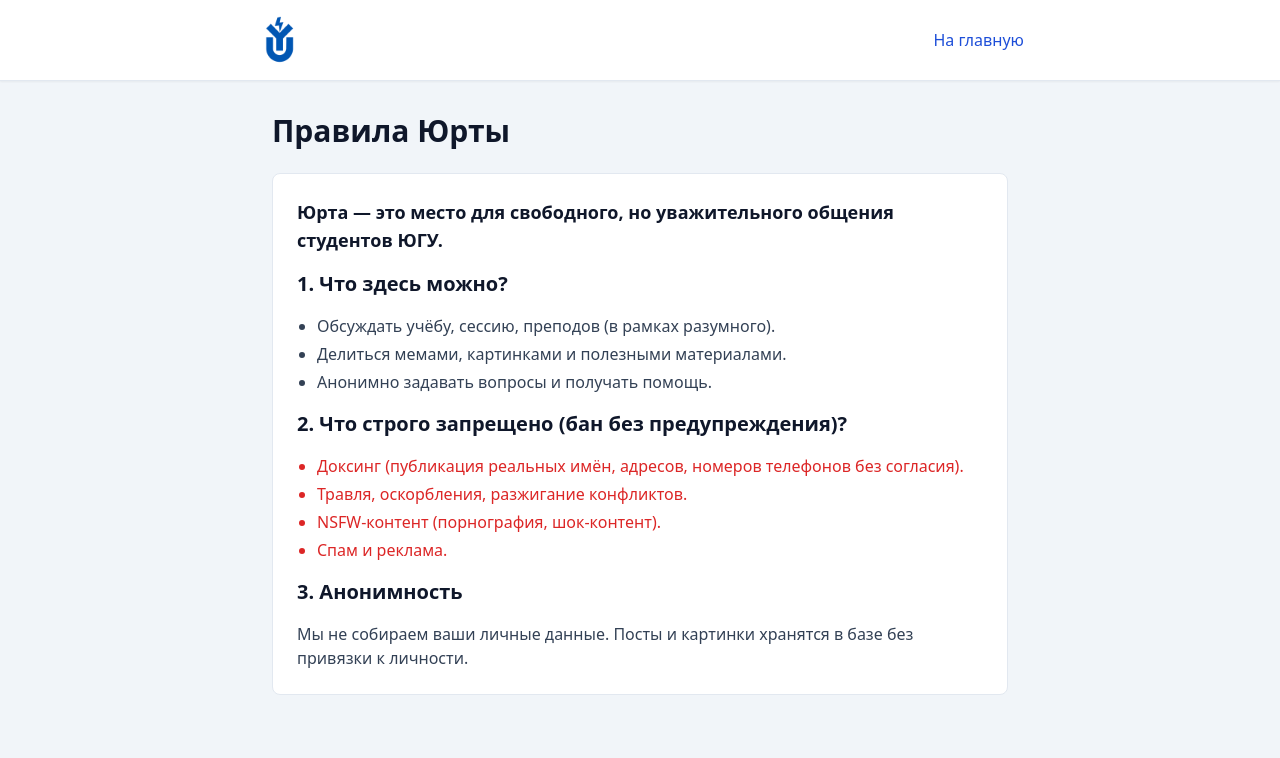
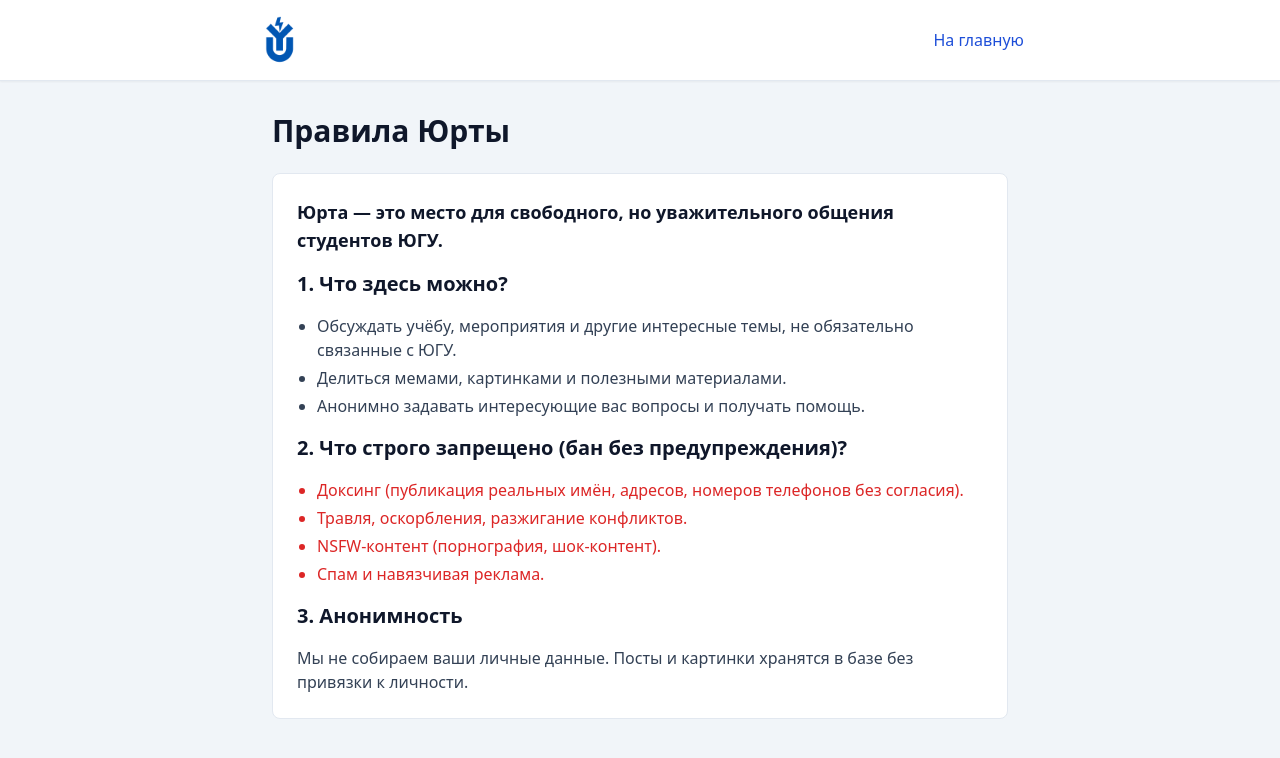
Before and after one commit to Maratico228/Y.U.R.T.A, a Next.js app: page /rules in a window 1280 px wide. Shown: the top 758 px of the page. Built offline with nearby package versions, Linux system fonts and the light colour scheme.

Commit message:
Update page.tsx

```diff
--- a/app/rules/page.tsx
+++ b/app/rules/page.tsx
@@ -31,9 +31,9 @@ export default function Rules() {
 
           <h2 className="text-xl font-bold mt-4 text-slate-900 dark:text-white">1. Что здесь можно?</h2>
           <ul className="list-disc pl-5 space-y-1">
-            <li>Обсуждать учёбу, сессию, преподов (в рамках разумного).</li>
+            <li>Обсуждать учёбу, мероприятия и другие интересные темы, не обязательно связанные с ЮГУ.</li>
             <li>Делиться мемами, картинками и полезными материалами.</li>
-            <li>Анонимно задавать вопросы и получать помощь.</li>
+            <li>Анонимно задавать интересующие вас вопросы и получать помощь.</li>
           </ul>
 
           <h2 className="text-xl font-bold mt-4 text-slate-900 dark:text-white">2. Что строго запрещено (бан без предупреждения)?</h2>
@@ -41,7 +41,7 @@ export default function Rules() {
             <li>Доксинг (публикация реальных имён, адресов, номеров телефонов без согласия).</li>
             <li>Травля, оскорбления, разжигание конфликтов.</li>
             <li>NSFW-контент (порнография, шок-контент).</li>
-            <li>Спам и реклама.</li>
+            <li>Спам и навязчивая реклама.</li>
           </ul>
 
           <h2 className="text-xl font-bold mt-4 text-slate-900 dark:text-white">3. Анонимность</h2>
```
